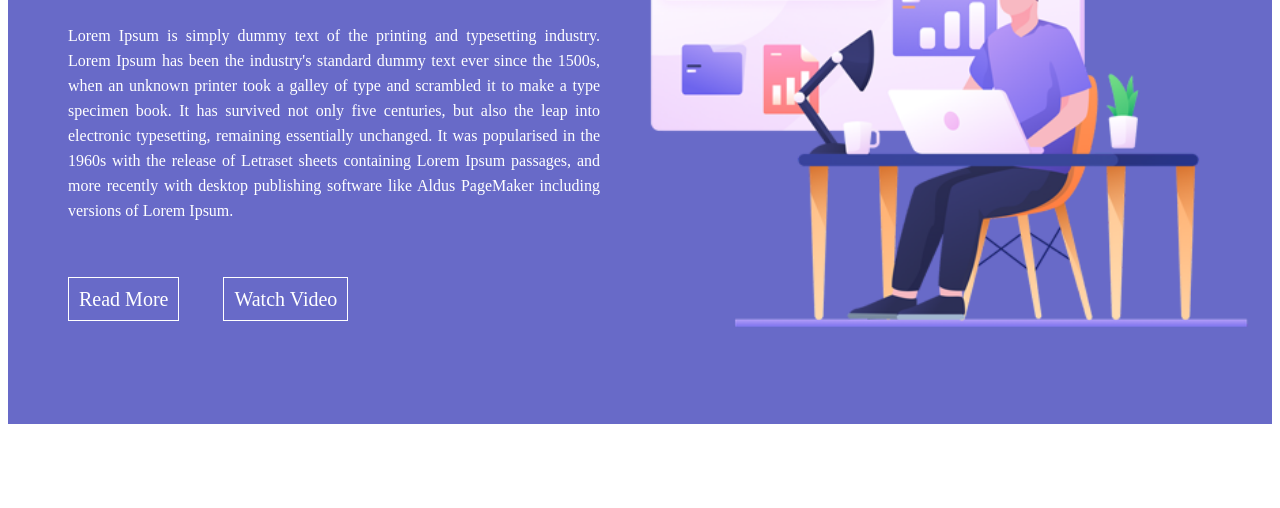
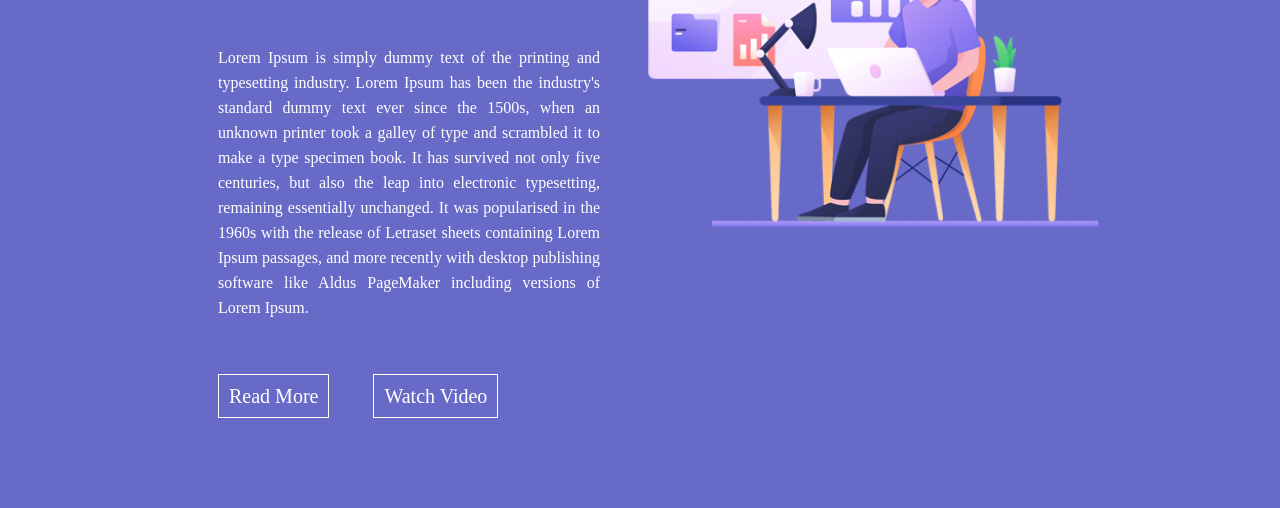
Before and after one commit to tara753/assignment-5, a plain HTML site: page index.html in a window 1280 px wide. Shown: the part 292-800 px from the top of the page. Drawn offline with Linux system fonts and the light colour scheme.

Commit message:
edited body part

```diff
--- a/style.css
+++ b/style.css
@@ -1,10 +1,14 @@
+body {
+	background-color: #686ac8;
+	width: 80%;
+	margin:auto;
+}
+
 header {
 
-	background-color: #686ac8;
-	overflow: auto;
+		overflow: auto;
 	margin: auto;
-	padding: 20px;
-
+	padding: 50px;
 	}
 
 .logo {
```
